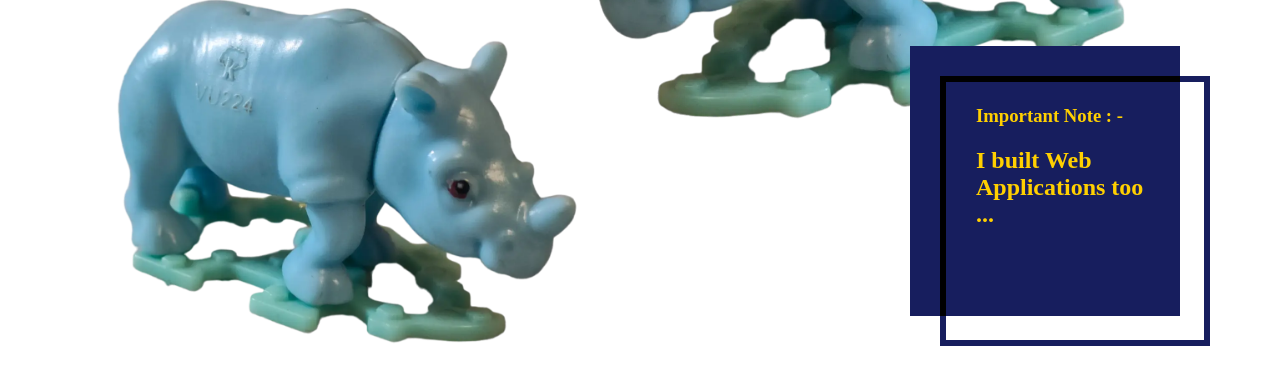
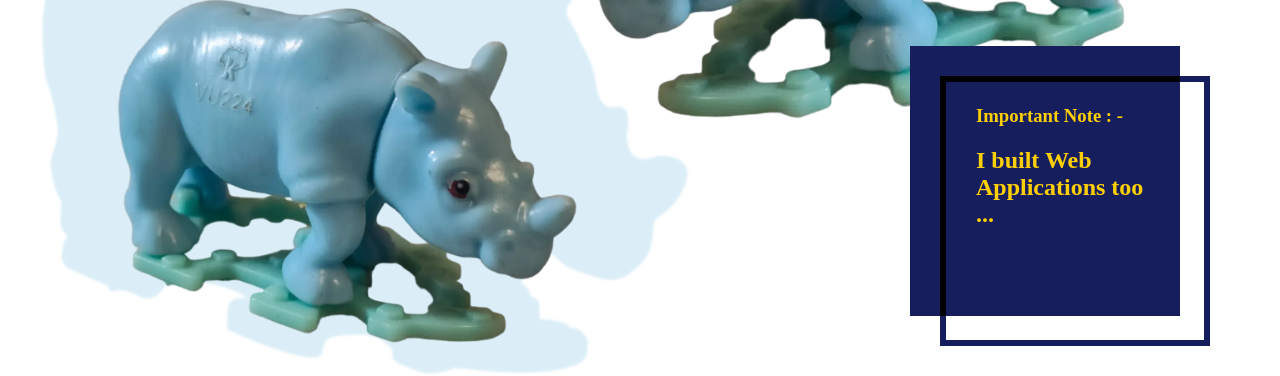
Before and after one commit to NANAARUN/A_Run, a plain HTML site: page index.html in a window 1280 px wide. Shown: the part 424-800 px from the top of the page. Drawn offline with Linux system fonts and the light colour scheme.

Commit message:
overlay image added

```diff
--- a/index.html
+++ b/index.html
@@ -30,9 +30,9 @@
 
     .main {
       height: 100%;
-      background-image: url("./assets/right_faced_rhino.webp"), url("./assets/left_faced_rhino.webp");
+      background-image: url("./assets/right_faced_rhino.webp"), url("./assets/left_faced_rhino.webp"), url("./assets/overlay.png");
       background-repeat: no-repeat;
-      background-size: 600px, 750px;
+      background-size: 600px, 750px, 650px;
       background-position: left bottom, right top;
       max-width: 1200px;
       margin: 0 auto;
```
Also changed, not shown: assets/overlay.png (added).
